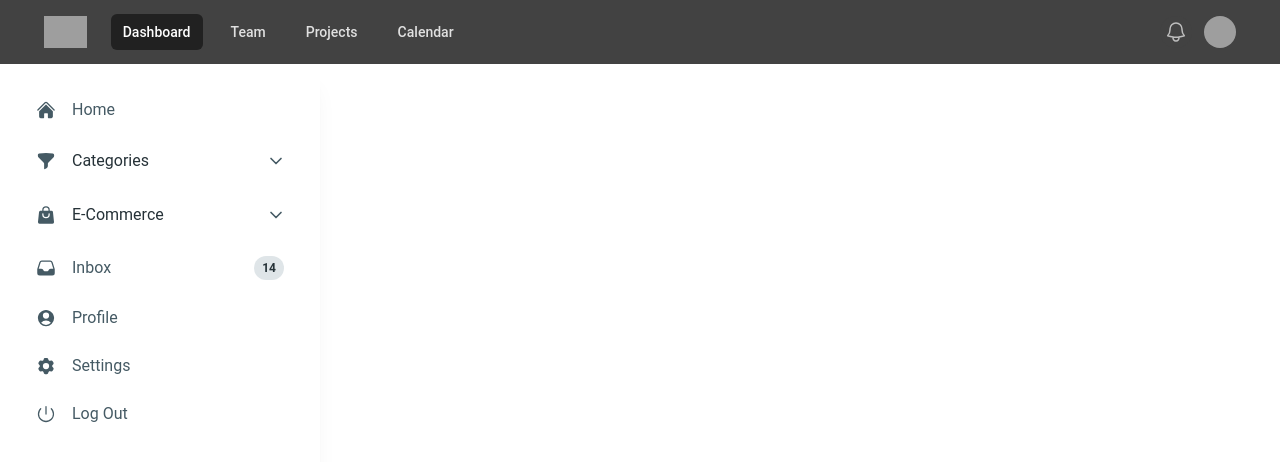
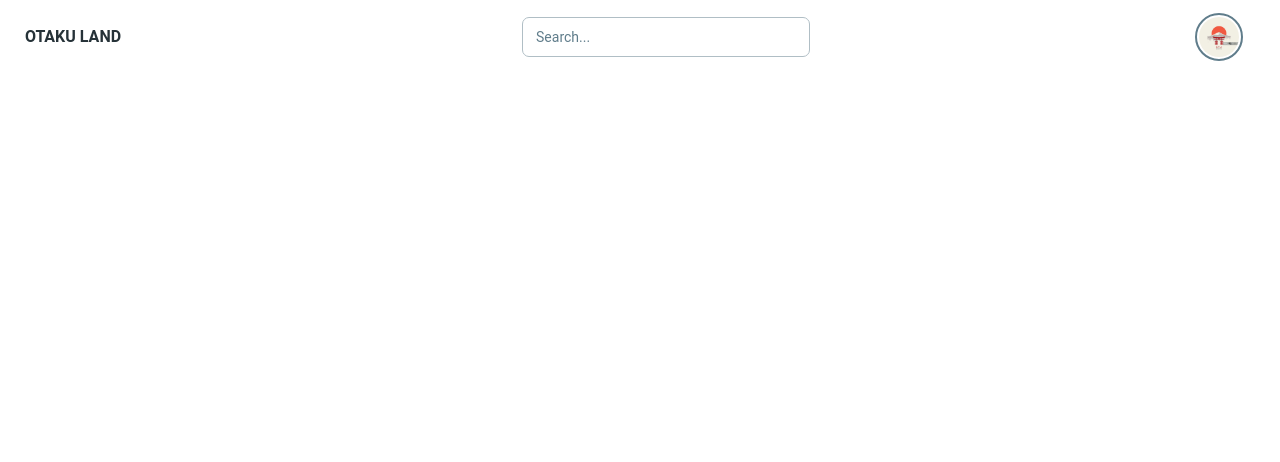
Before and after one commit to KissAkosKoppany/anime_v2, a React (Vite) app in the folder anime_v2/: page / in a window 1280 px wide. Shown: the top 462 px of the page. Built offline with nearby package versions, Linux system fonts and the light colour scheme; grey boxes are pictures that could not be loaded.

Commit message:
building navbar structure

```diff
--- a/anime_v2/package.json
+++ b/anime_v2/package.json
@@ -18,7 +18,7 @@
   },
   "devDependencies": {
     "@eslint/js": "^9.15.0",
-    "@types/react": "18.2.42",
+    "@types/react": "18.2.19",
     "@types/react-dom": "^18.3.1",
     "@vitejs/plugin-react": "^4.3.4",
     "autoprefixer": "^10.4.20",
--- a/anime_v2/src/Navigation/MainNav.tsx
+++ b/anime_v2/src/Navigation/MainNav.tsx
@@ -1,27 +1,15 @@
+import { useState } from 'react';
 import TopNav from './TopNav'
 import SideNav from './SideNav'
 
-export type TopNavType = {
-  navigation: {
-      name: string
-      href: string
-      current: boolean
-  }[]
-}
-
 function MainNav() {
 
-    const navigation = [
-        { name: 'Dashboard', href: '#', current: true },
-        { name: 'Team', href: '#', current: false },
-        { name: 'Projects', href: '#', current: false },
-        { name: 'Calendar', href: '#', current: false },
-      ]
+  const [openNav, setOpenNav] = useState(false)
 
     return (
         <>
-          <TopNav navigation={navigation} />
-          <SideNav />
+          <TopNav setOpenNav={setOpenNav} openNav={openNav} />
+          <SideNav openNav={openNav} setOpenNav={setOpenNav} />
         </>
     )
 }
--- /dev/null
+++ b/anime_v2/src/Navigation/NavVomponents/AvatarWithDropdown.tsx
@@ -0,0 +1,98 @@
+import React from "react";
+import {
+  Avatar,
+  Button,
+  Menu,
+  MenuHandler,
+  MenuItem,
+  MenuList,
+  Typography,
+} from "@material-tailwind/react";
+import {
+  Cog6ToothIcon,
+  InboxArrowDownIcon,
+  LifebuoyIcon,
+  PowerIcon,
+  UserCircleIcon,
+} from "@heroicons/react/24/solid";
+
+// profile menu component
+const profileMenuItems = [
+  {
+    label: "My Profile",
+    icon: UserCircleIcon,
+  },
+  {
+    label: "Edit Profile",
+    icon: Cog6ToothIcon,
+  },
+  {
+    label: "Inbox",
+    icon: InboxArrowDownIcon,
+  },
+  {
+    label: "Help",
+    icon: LifebuoyIcon,
+  },
+  {
+    label: "Sign Out",
+    icon: PowerIcon,
+  },
+];
+
+export default function AvatarWithDropdown() {
+  const [isMenuOpen, setIsMenuOpen] = React.useState(false);
+
+  const closeMenu = () => setIsMenuOpen(false);
+
+  return (
+    <Menu open={isMenuOpen} handler={setIsMenuOpen} placement="bottom-end">
+      <MenuHandler>
+        <Button
+          variant="text"
+          color="blue-gray"
+          className="flex items-center rounded-full p-0"
+        >
+          <Avatar
+            variant="circular"
+            size="md"
+            alt="tania andrew"
+            withBorder={true}
+            color="blue-gray"
+            className=" p-0.5"
+            src="fuji.jpg"
+          />
+        </Button>
+      </MenuHandler>
+      <MenuList className="p-1">
+        {profileMenuItems.map(({ label, icon }, key) => {
+          const isLastItem = key === profileMenuItems.length - 1;
+          return (
+            <MenuItem
+              key={label}
+              onClick={closeMenu}
+              className={`flex items-center gap-2 rounded ${
+                isLastItem
+                  ? "hover:bg-red-500/10 focus:bg-red-500/10 active:bg-red-500/10"
+                  : ""
+              }`}
+            >
+              {React.createElement(icon, {
+                className: `h-4 w-4 ${isLastItem ? "text-red-500" : ""}`,
+                strokeWidth: 2,
+              })}
+              <Typography
+                as="span"
+                variant="small"
+                className="font-normal"
+                color={isLastItem ? "red" : "inherit"}
+              >
+                {label}
+              </Typography>
+            </MenuItem>
+          );
+        })}
+      </MenuList>
+    </Menu>
+  );
+}
--- /dev/null
+++ b/anime_v2/src/Navigation/NavVomponents/SearchInput.tsx
@@ -0,0 +1,9 @@
+import { Input } from "@material-tailwind/react";
+
+export function SearchInput() {
+  return (
+    <div>
+      <Input label="Search..." />
+    </div>
+  );
+}
--- a/anime_v2/src/Navigation/SideNav.tsx
+++ b/anime_v2/src/Navigation/SideNav.tsx
@@ -5,26 +5,26 @@ import {
   List,
   ListItem,
   ListItemPrefix,
-  ListItemSuffix,
-  Chip,
   Accordion,
   AccordionHeader,
   AccordionBody,
 } from "@material-tailwind/react";
 import {
-  ShoppingBagIcon,
-  UserCircleIcon,
+  BookOpenIcon,
   Cog6ToothIcon,
-  InboxIcon,
   PowerIcon,
   HomeIcon,
-  FunnelIcon
+  FunnelIcon,
+  NumberedListIcon,
+  CalendarDaysIcon
 } from "@heroicons/react/24/solid";
 import { ChevronRightIcon, ChevronDownIcon } from "@heroicons/react/24/outline";
+import { NavigationProps } from "./TopNav";
+import { SearchInput } from "./NavVomponents/SearchInput";
 
 
+function SideNav({ openNav }: NavigationProps) {
 
-function SideNav() {
   const [open, setOpen] = React.useState(0);
 
   const handleOpen = (value: any) => {
@@ -32,9 +32,13 @@ function SideNav() {
   };
 
   return (
-    <Card className="h-[calc(100vh-2rem)] hidden lg:block w-full max-w-[20rem] p-4 shadow-xl shadow-blue-gray-900/5">
+    <Card className={`fixed h-[calc(100vh-2rem)] ${openNav ? "block" : "hidden"} w-full max-w-[20rem] px-4 shadow-xl shadow-blue-gray-900/5`}>
 
       <List>
+
+        <ListItem className="md:hidden block">
+          <SearchInput />
+        </ListItem>
 
         <ListItem>
           <ListItemPrefix>
@@ -92,45 +96,95 @@ function SideNav() {
           <ListItem className="p-0" selected={open === 2}>
             <AccordionHeader onClick={() => handleOpen(2)} className="border-b-0 p-3">
               <ListItemPrefix>
-                <ShoppingBagIcon className="h-5 w-5" />
+                <NumberedListIcon className="h-5 w-5" />
               </ListItemPrefix>
               <Typography color="blue-gray" className="mr-auto font-normal">
-                E-Commerce
+                Top Lists
               </Typography>
             </AccordionHeader>
           </ListItem>
           <AccordionBody className="py-1">
             <List className="p-0">
+
               <ListItem>
                 <ListItemPrefix>
                   <ChevronRightIcon strokeWidth={3} className="h-3 w-5" />
                 </ListItemPrefix>
-                Orders
+                All Anime
               </ListItem>
+
               <ListItem>
                 <ListItemPrefix>
                   <ChevronRightIcon strokeWidth={3} className="h-3 w-5" />
                 </ListItemPrefix>
-                Products
+                Top Airing
               </ListItem>
+
+              <ListItem>
+                <ListItemPrefix>
+                  <ChevronRightIcon strokeWidth={3} className="h-3 w-5" />
+                </ListItemPrefix>
+                Top Upcoming
+              </ListItem>
+
+              <ListItem>
+                <ListItemPrefix>
+                  <ChevronRightIcon strokeWidth={3} className="h-3 w-5" />
+                </ListItemPrefix>
+                Top Movies
+              </ListItem>
+
             </List>
           </AccordionBody>
         </Accordion>
+
         <ListItem>
           <ListItemPrefix>
-            <InboxIcon className="h-5 w-5" />
+            <CalendarDaysIcon className="h-5 w-5" />
           </ListItemPrefix>
-          Inbox
-          <ListItemSuffix>
-            <Chip value="14" size="sm" variant="ghost" color="blue-gray" className="rounded-full" />
-          </ListItemSuffix>
+          Seasonal Anime
         </ListItem>
-        <ListItem>
-          <ListItemPrefix>
-            <UserCircleIcon className="h-5 w-5" />
-          </ListItemPrefix>
-          Profile
-        </ListItem>
+
+        <Accordion
+          open={open === 3}
+          icon={
+            <ChevronDownIcon
+              strokeWidth={2.5}
+              className={`mx-auto h-4 w-4 transition-transform ${open === 2 ? "rotate-180" : ""}`}
+            />
+          }
+        >
+          <ListItem className="p-0" selected={open === 3}>
+            <AccordionHeader onClick={() => handleOpen(3)} className="border-b-0 p-3">
+              <ListItemPrefix>
+                <BookOpenIcon className="h-5 w-5" />
+              </ListItemPrefix>
+              <Typography color="blue-gray" className="mr-auto font-normal">
+                Manga
+              </Typography>
+            </AccordionHeader>
+          </ListItem>
+          <AccordionBody className="py-1">
+            <List className="p-0">
+
+              <ListItem>
+                <ListItemPrefix>
+                  <ChevronRightIcon strokeWidth={3} className="h-3 w-5" />
+                </ListItemPrefix>
+                Top Manga
+              </ListItem>
+
+              <ListItem>
+                <ListItemPrefix>
+                  <ChevronRightIcon strokeWidth={3} className="h-3 w-5" />
+                </ListItemPrefix>
+                Manga Reader
+              </ListItem>
+
+            </List>
+          </AccordionBody>
+        </Accordion>
+
         <ListItem>
           <ListItemPrefix>
             <Cog6ToothIcon className="h-5 w-5" />
--- a/anime_v2/src/Navigation/TopNav.tsx
+++ b/anime_v2/src/Navigation/TopNav.tsx
@@ -1,131 +1,64 @@
-import { Disclosure, DisclosureButton, DisclosurePanel, Menu, MenuButton, MenuItem, MenuItems } from '@headlessui/react'
-import { Bars3Icon, BellIcon, XMarkIcon } from '@heroicons/react/24/outline'
-import { TopNavType } from './MainNav'
+import { useEffect } from "react";
+import {
+  Navbar,
+  Typography,
+  IconButton,
+} from "@material-tailwind/react";
+import { Bars3Icon, XMarkIcon } from "@heroicons/react/24/outline";
+import AvatarWithDropdown from "./NavVomponents/AvatarWithDropdown";
+import { SearchInput } from "./NavVomponents/SearchInput";
 
-function TopNav({navigation}: TopNavType) {
+export type NavigationProps = {
+  openNav: boolean
+  setOpenNav: (boolean: boolean) => void
+}
 
-      function classNames(...classes: any) {
-        return classes.filter(Boolean).join(' ')
-      }
+export default function TopNav({ setOpenNav, openNav }: NavigationProps) {
 
-    return (
-      <Disclosure as="nav" className="bg-gray-800">
-        <div className="mx-auto max-w-8xl px-2 sm:px-6 lg:px-11">
-          <div className="relative flex h-16 items-center justify-between">
-              {/* sm:hidden - change sm to change when to change to small screen style */}
-            <div className="absolute inset-y-0 left-0 flex items-center sm:hidden">
-              {/* Mobile menu button*/}
-              <DisclosureButton className="group relative inline-flex items-center justify-center rounded-md p-2 text-gray-400 hover:bg-gray-700 hover:text-white focus:outline-none focus:ring-2 focus:ring-inset focus:ring-white">
-                <span className="absolute -inset-0.5" />
-                <span className="sr-only">Open main menu</span>
-                <Bars3Icon aria-hidden="true" className="block size-6 group-data-[open]:hidden" />
-                <XMarkIcon aria-hidden="true" className="hidden size-6 group-data-[open]:block" />
-              </DisclosureButton>
-            </div>
-            <div className="flex flex-1 items-center justify-center sm:items-stretch sm:justify-start">
-              <div className="flex shrink-0 items-center">
-                <img
-                  alt="Your Company"
-                  src="https://tailwindui.com/plus/img/logos/mark.svg?color=indigo&shade=500"
-                  className="h-8 w-auto"
-                />
-              </div>
-              {/* Nav buttons wich needs to be moved can change the visibility here */}
-              <div className="hidden sm:ml-6 sm:block">
-                <div className="flex space-x-4">
-                  {navigation.map((item) => (
-                    <a
-                      key={item.name}
-                      href={item.href}
-                      aria-current={item.current ? 'page' : undefined}
-                      className={classNames(
-                        item.current ? 'bg-gray-900 text-white' : 'text-gray-300 hover:bg-gray-700 hover:text-white',
-                        'rounded-md px-3 py-2 text-sm font-medium',
-                      )}
-                    >
-                      {item.name}
-                    </a>
-                  ))}
-                </div>
-              </div>
-            </div>
-            <div className="absolute inset-y-0 right-0 flex items-center pr-2 sm:static sm:inset-auto sm:ml-6 sm:pr-0">
-              <button
-                type="button"
-                className="relative rounded-full bg-gray-800 p-1 text-gray-400 hover:text-white focus:outline-none focus:ring-2 focus:ring-white focus:ring-offset-2 focus:ring-offset-gray-800"
-              >
-                <span className="absolute -inset-1.5" />
-                <span className="sr-only">View notifications</span>
-                <BellIcon aria-hidden="true" className="size-6" />
-              </button>
+  const handleWindowResize = () =>
+    window.innerWidth >= 960 && setOpenNav(true);
 
-              {/* Profile dropdown */}
-              <Menu as="div" className="relative ml-3">
-                <div>
-                  <MenuButton className="relative flex rounded-full bg-gray-800 text-sm focus:outline-none focus:ring-2 focus:ring-white focus:ring-offset-2 focus:ring-offset-gray-800">
-                    <span className="absolute -inset-1.5" />
-                    <span className="sr-only">Open user menu</span>
-                    <img
-                      alt=""
-                      src="https://images.unsplash.com/photo-1472099645785-5658abf4ff4e?ixlib=rb-1.2.1&ixid=eyJhcHBfaWQiOjEyMDd9&auto=format&fit=facearea&facepad=2&w=256&h=256&q=80"
-                      className="size-8 rounded-full"
-                    />
-                  </MenuButton>
-                </div>
-                <MenuItems
-                  transition
-                  className="absolute right-0 z-10 mt-2 w-48 origin-top-right rounded-md bg-white py-1 shadow-lg ring-1 ring-black/5 transition focus:outline-none data-[closed]:scale-95 data-[closed]:transform data-[closed]:opacity-0 data-[enter]:duration-100 data-[leave]:duration-75 data-[enter]:ease-out data-[leave]:ease-in"
-                >
-                  <MenuItem>
-                    <a
-                      href="#"
-                      className="block px-4 py-2 text-sm text-gray-700 data-[focus]:bg-gray-100 data-[focus]:outline-none"
-                    >
-                      Your Profile
-                    </a>
-                  </MenuItem>
-                  <MenuItem>
-                    <a
-                      href="#"
-                      className="block px-4 py-2 text-sm text-gray-700 data-[focus]:bg-gray-100 data-[focus]:outline-none"
-                    >
-                      Settings
-                    </a>
-                  </MenuItem>
-                  <MenuItem>
-                    <a
-                      href="#"
-                      className="block px-4 py-2 text-sm text-gray-700 data-[focus]:bg-gray-100 data-[focus]:outline-none"
-                    >
-                      Sign out
-                    </a>
-                  </MenuItem>
-                </MenuItems>
-              </Menu>
-            </div>
-          </div>
+  useEffect(() => {
+    window.addEventListener("resize", handleWindowResize);
+
+    return () => {
+      window.removeEventListener("resize", handleWindowResize);
+    };
+  }, []);
+
+  return (
+    <Navbar className="mx-auto max-w-full px-6 py-3 shadow-none">
+      <div className="flex items-center justify-between text-blue-gray-900">
+        <Typography
+          as="a"
+          href="#"
+          variant="h6"
+          className="mr-4 cursor-pointer py-1.5"
+        >
+          OTAKU LAND
+        </Typography>
+
+        <div className="mx-auto md:block hidden w-72">
+          <SearchInput />
         </div>
 
-      <DisclosurePanel className="sm:hidden">
-        <div className="space-y-1 px-2 pb-3 pt-2">
-          {navigation.map((item) => (
-            <DisclosureButton
-              key={item.name}
-              as="a"
-              href={item.href}
-              aria-current={item.current ? 'page' : undefined}
-              className={classNames(
-                item.current ? 'bg-gray-900 text-white' : 'text-gray-300 hover:bg-gray-700 hover:text-white',
-                'block rounded-md px-3 py-2 text-base font-medium',
-              )}
-            >
-              {item.name}
-            </DisclosureButton>
-          ))}
+        <div className="mr-3 ml-auto md:ml-0">
+          <AvatarWithDropdown />
         </div>
-      </DisclosurePanel>
-    </Disclosure>
-    )
+
+        <IconButton
+          variant="text"
+          className=" h-6 w-6 text-inherit hover:bg-transparent focus:bg-transparent active:bg-transparent lg:hidden"
+          ripple={false}
+          onClick={() => setOpenNav(!openNav)}
+        >
+          {openNav ? (
+            <XMarkIcon className="h-6 w-6" strokeWidth={2} />
+          ) : (
+            <Bars3Icon className="h-6 w-6" strokeWidth={2} />
+          )}
+        </IconButton>
+      </div>
+    </Navbar>
+  );
 }
-
-export default TopNav;
```
Also changed, not shown: anime_v2/public/fuji.jpg (added).
